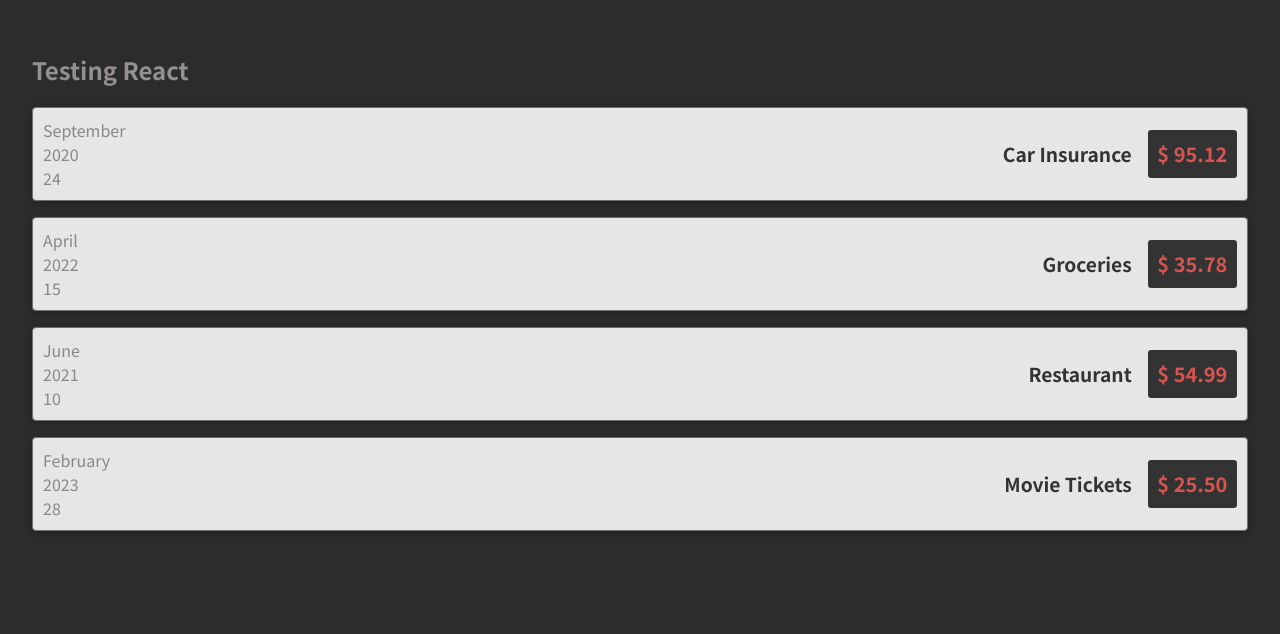
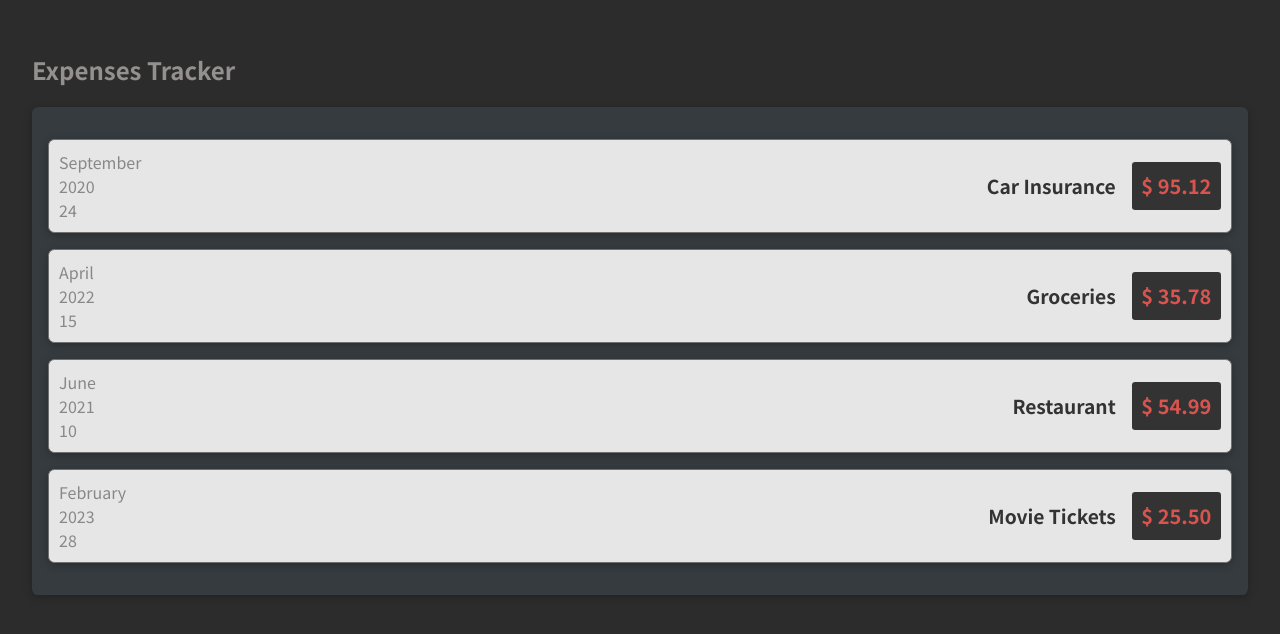
Before and after one commit to LakiDIV/Expense-Management-System, a JavaScript app: page / in a window 1280 px wide. Shown: the top 634 px of the page. Built offline with nearby package versions, Linux system fonts and the light colour scheme.

Commit message:
Implemented a wrapper component - Card

```diff
--- a/src/App.js
+++ b/src/App.js
@@ -30,7 +30,7 @@ function App() {
 
   return (
     <div>
-      <h2>Testing React</h2>
+      <h2>Expenses Tracker</h2>
       <DisplayExpenses expenses={expenses}/>
     </div>
   );
--- /dev/null
+++ b/src/components/Card.css
@@ -0,0 +1,4 @@
+.card {
+    border-radius: 0.4rem;
+    box-shadow: 0 2px 8px rgba(0, 0, 0, 0.25);
+}
--- /dev/null
+++ b/src/components/Card.js
@@ -0,0 +1,12 @@
+import './Card.css'
+
+function Card(props) {
+    const classes = 'card ' + props.className;
+    return (
+        <div className={classes}>
+            {props.children}
+        </div>
+    )
+}
+
+export default Card;
--- /dev/null
+++ b/src/components/DisplayExpenses.css
@@ -0,0 +1,4 @@
+.expense-items-container {
+  padding: 1rem;
+  background: #353b3f;
+}
--- a/src/components/DisplayExpenses.js
+++ b/src/components/DisplayExpenses.js
@@ -1,13 +1,15 @@
+import Card from "./Card";
 import ExpenseItem from "./ExpenseItem";
+import './DisplayExpenses.css'
 
 function DisplayExpenses(props) {
   return (
-    <div>
+    <Card className="expense-items-container" >
       <ExpenseItem expense={props.expenses[0]} />
       <ExpenseItem expense={props.expenses[1]} />
       <ExpenseItem expense={props.expenses[2]} />
       <ExpenseItem expense={props.expenses[3]} />
-    </div>
+    </Card>
   );
 }
 
--- a/src/components/ExpenseItem.css
+++ b/src/components/ExpenseItem.css
@@ -1,14 +1,12 @@
 .expense-item {
+    border: 1px solid #6f6f6f;
 
-    border: 1px solid #6f6f6f;
-    box-shadow: 0 2px 8px rgba(0, 0, 0, 0.25);
     padding: 10px;
     display: flex;
     justify-content: space-between;
     align-items: center;
     margin: 1rem auto;
     background-color: #e6e6e6;
-    border-radius: 4px;
   }
 
   .expense-item-date {
--- a/src/components/ExpenseItem.js
+++ b/src/components/ExpenseItem.js
@@ -1,3 +1,4 @@
+import Card from "./Card";
 import "./ExpenseItem.css";
 
 function ExpenseItem(props) {
@@ -5,7 +6,7 @@ function ExpenseItem(props) {
   const day = props.expense.date.toLocaleString("en-US", { day: "2-digit" });
   const year = props.expense.date.getFullYear();
   return (
-    <div className="expense-item">
+    <Card className="expense-item">
       <div className="expense-item-date">
         <div>{month}</div>
         <div>{year}</div>
@@ -15,7 +16,7 @@ function ExpenseItem(props) {
         <h2>{props.expense.title}</h2>
         <div className="expense-item-price">$ {props.expense.amount}</div>
       </div>
-    </div>
+    </Card>
   );
 }
 
```
